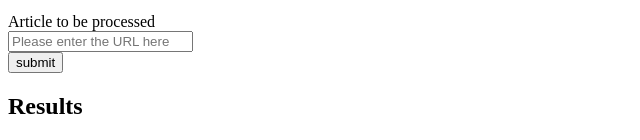
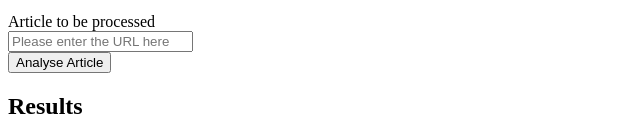
Before and after one commit to AmaPal09/UD_FEND_NLP, a website: page src/client/views/index.html in a window 1280 px wide. Shown: the part 148-288 px from the top of the page, without its empty margins (0-640 px from the left). Drawn offline with Linux system fonts and the light colour scheme.

Commit message:
FIX: Add button to the form instead of input type submit, and remove form action
Changes are made to handle these things using JS on client side

```diff
--- a/src/client/views/index.html
+++ b/src/client/views/index.html
@@ -37,7 +37,8 @@
 					<form class="article__form" action="artProcess">
 						<label for="artURL">Article to be processed</label> <br>
 						<input type="text" id="artURL" name="artURL" value="" placeholder="Please enter the URL here"> <br>
-						<input class="btn SubmitBtn" type="submit" value="submit">
+						<!-- <input class="btn SubmitBtn" type="submit" value="submit"> -->
+						<button id="artProcess" type="submit" class="btn SubmitBtn">Analyse Article</button>
 					</form>
 				</div>
 			</div>
```
